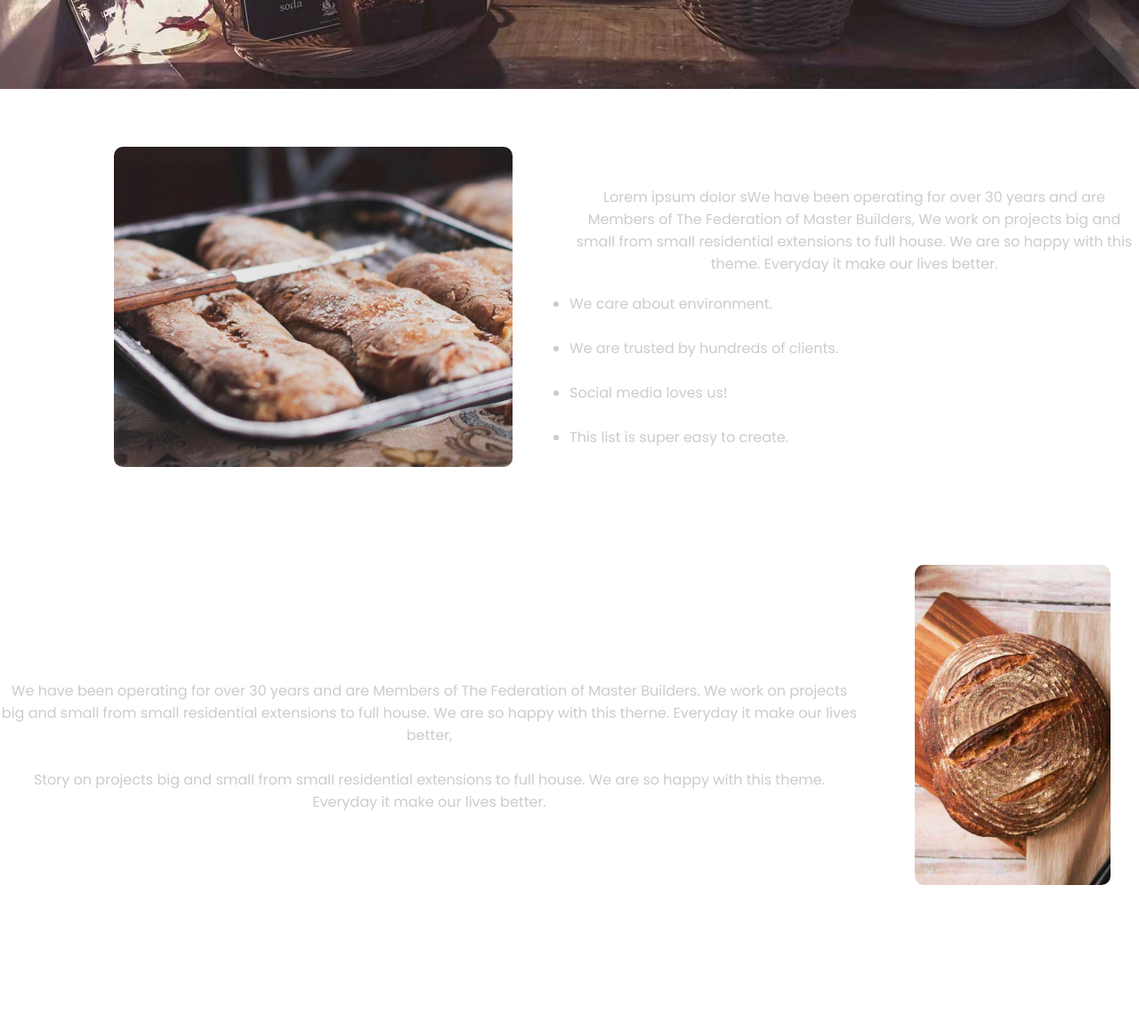
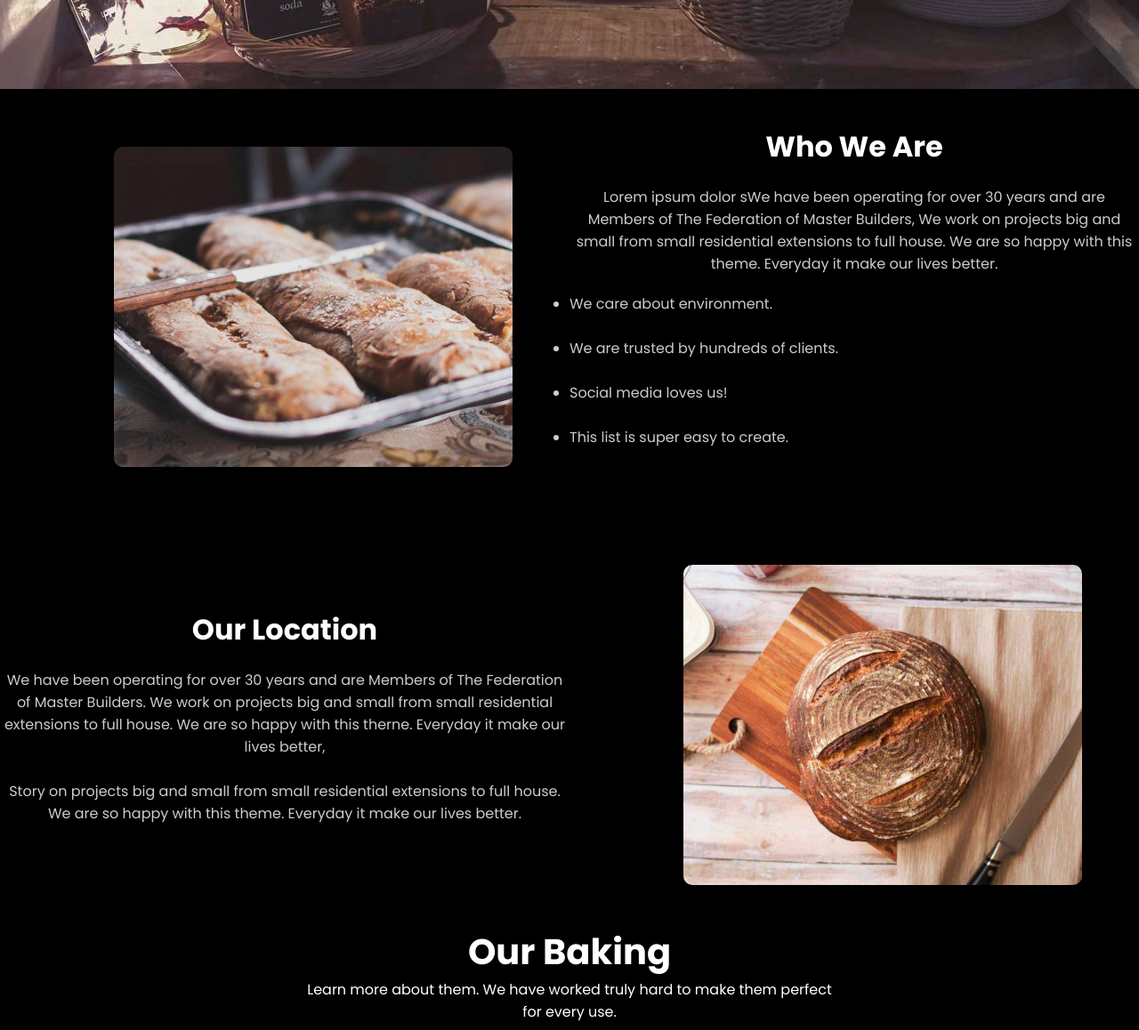
Before and after one commit to Devmotalat/Bakery, a plain HTML site: page index.html in a window 1280 px wide. Shown: the part 700-1858 px from the top of the page at 89% size. Drawn offline with Linux system fonts and the light colour scheme.

Commit message:
Add files via upload

```diff
--- a/style.css
+++ b/style.css
@@ -9,6 +9,7 @@ html,body {
     font-family: 'Poppins', sans-serif;
     color: #fff;
     scroll-behavior: smooth;
+    background-color: black;
     /* overflow-x: hidden;     nave hidden  */
 }
 img {
@@ -27,7 +28,6 @@ img {
     align-items: center;
     z-index: 10;
     background: transparent;
-    /*transition: top 0.3s ease, background-color 0.3s ease; /* Transition added for smooth hiding and showing */
     height: 100px;
 }
 
@@ -139,7 +139,7 @@ clearfix{
 .parent2 .content .col-left .img-card {
     position: relative;
     width: 100%;
-    min-height: 450px;
+    height: 450px;
 }
 
 .parent2 .content .col-left .img-card img {
@@ -171,10 +171,6 @@ clearfix{
     color: #ccc;
 }
 /* s,3 */
-.parent3 {
-    height: 50vh;
-}
-
 .parent3 .content {
     position: relative;
     width: 100%;
@@ -189,7 +185,7 @@ clearfix{
     width: 50%;
 }
 
-.parent3 .content .col2-right {
+.parent3 .content .col2-left {
     position: relative;
     width: 50%;
 }
```
